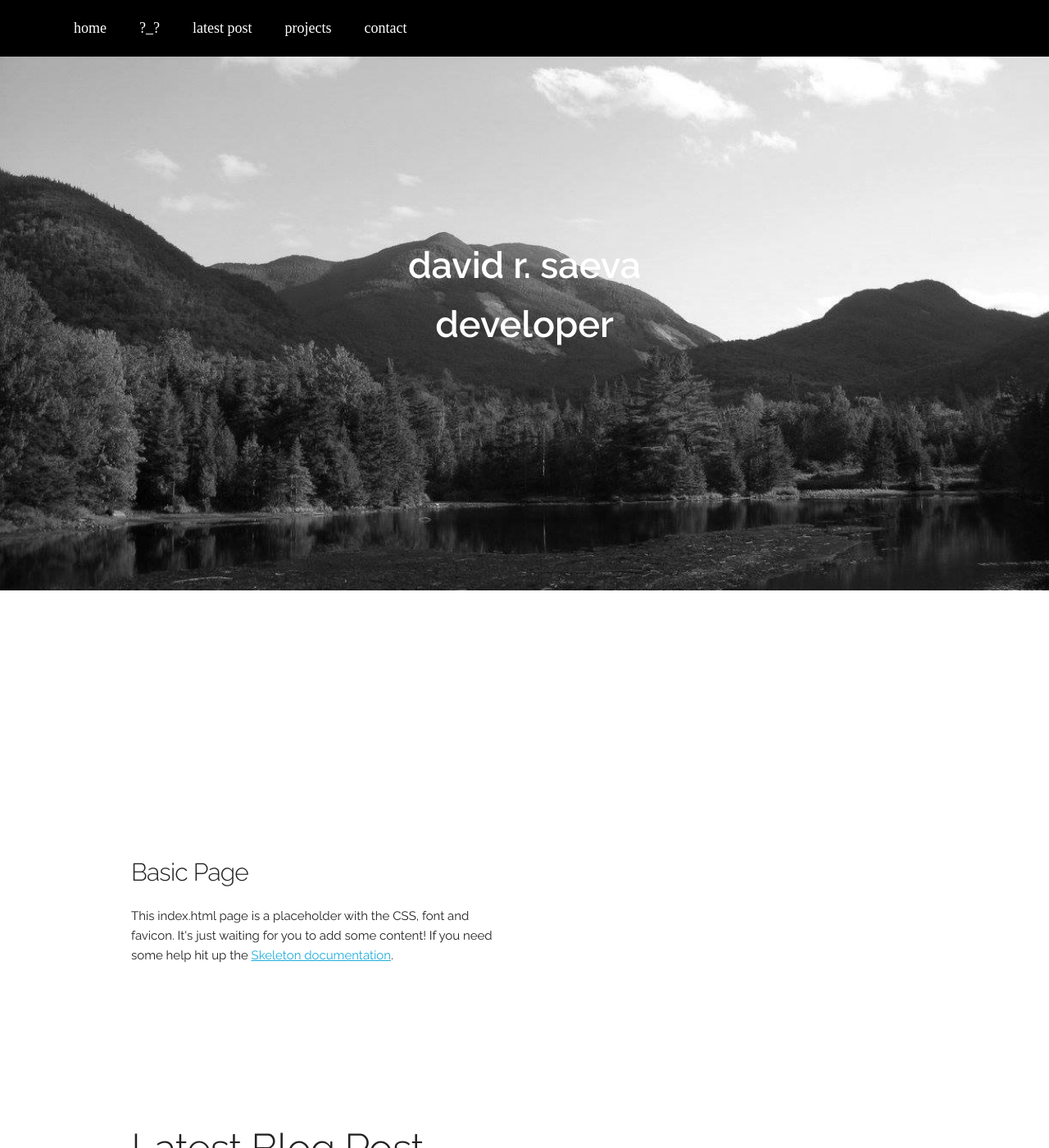
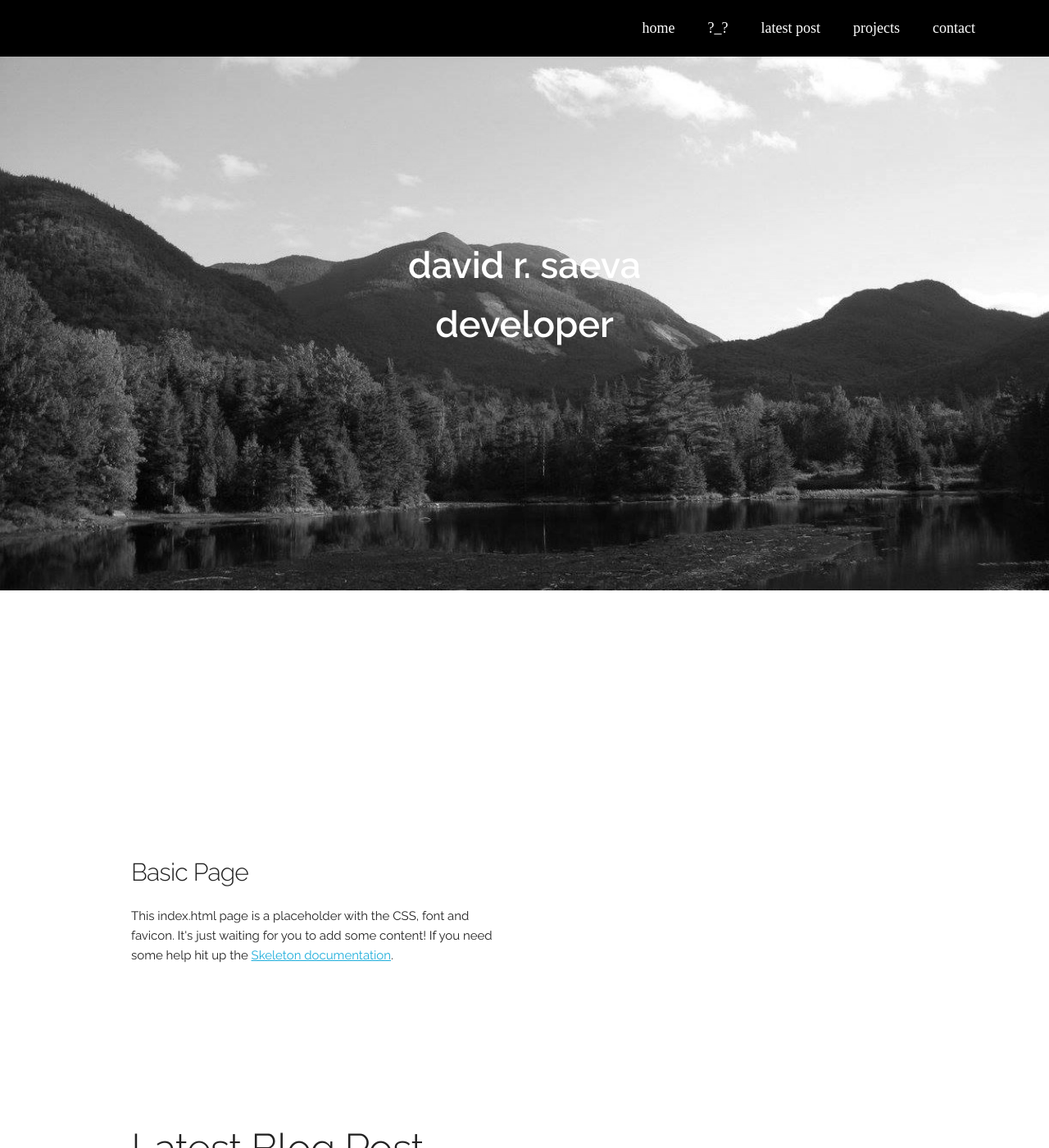
Before and after one commit to drsaeva/drsaeva.github.io, a Jekyll site: the page temp.html, which Jekyll copies as it is, in a window 1280 px wide and 1400 px high. Shown: the whole window at 82% size. Built offline with Jekyll 4.4.1, drawn with Linux system fonts in a browser that asks for light colours; nearby versions of some CDN libraries; comment, search, counter and statistics services are not loaded.

Commit message:
Update temp.css

```diff
--- a/css/temp.css
+++ b/css/temp.css
@@ -28,26 +28,31 @@
 }
 
 @media (min-width: 1100px) {
-  .navbar {
-    max-height:150px;
-    background:none;
-    float: none;
-  }
+.navbar {
+  max-height:150px;
+  background:none;
+  display: inline-block;
+  float:right;
+ }
 }
 
 .nav_header {
   padding: 0;
+  list-style-type: none;
   height: 100%;
+}
+.nav_header li {
   list-style-type: none;
-  display: inline-block;
-  text-align: center;
+  display: block;
+}
+.nav_header > li {
+  display: block;
 }
 
 .nav_header > li a {
   font-size: 18px;
   font-weight: 500;
   color: #fff;
-  transition: all 0.4s ease;
 }
 
 @media (max-width: 1100px) {
```
